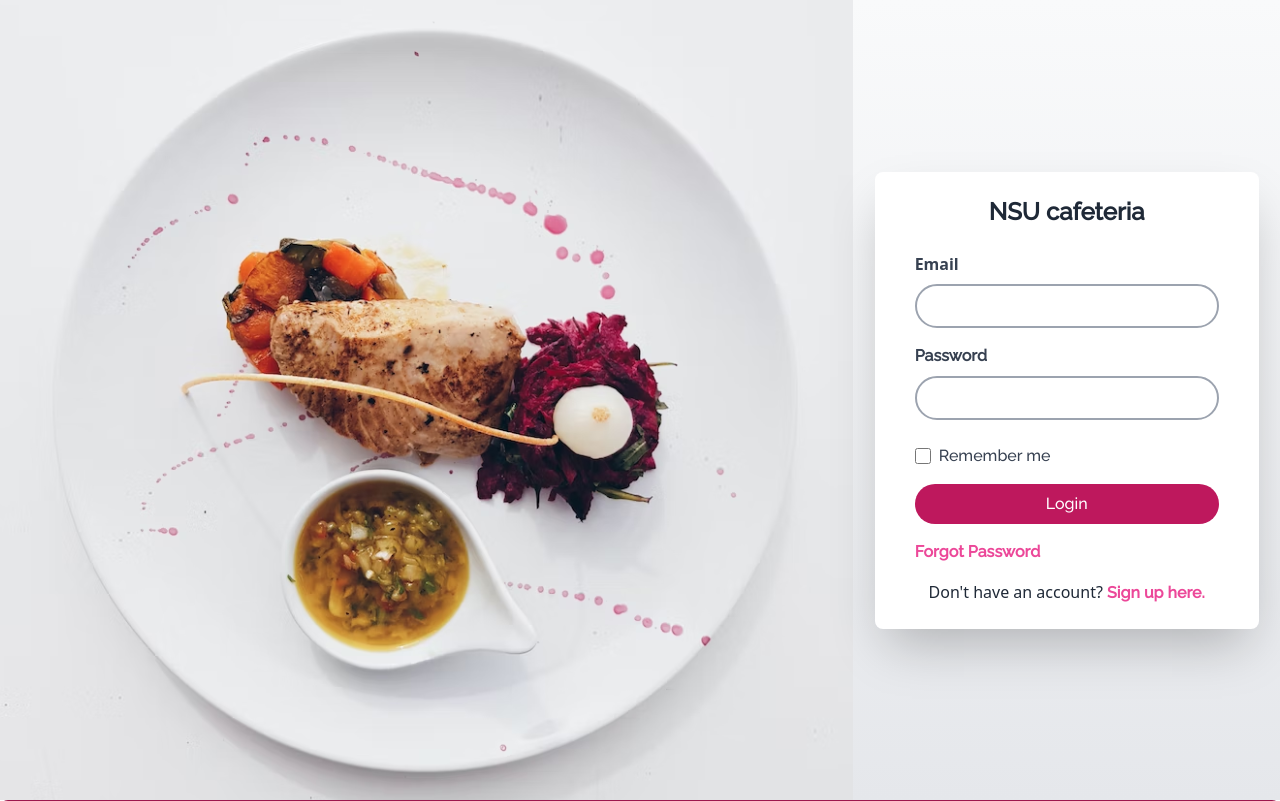
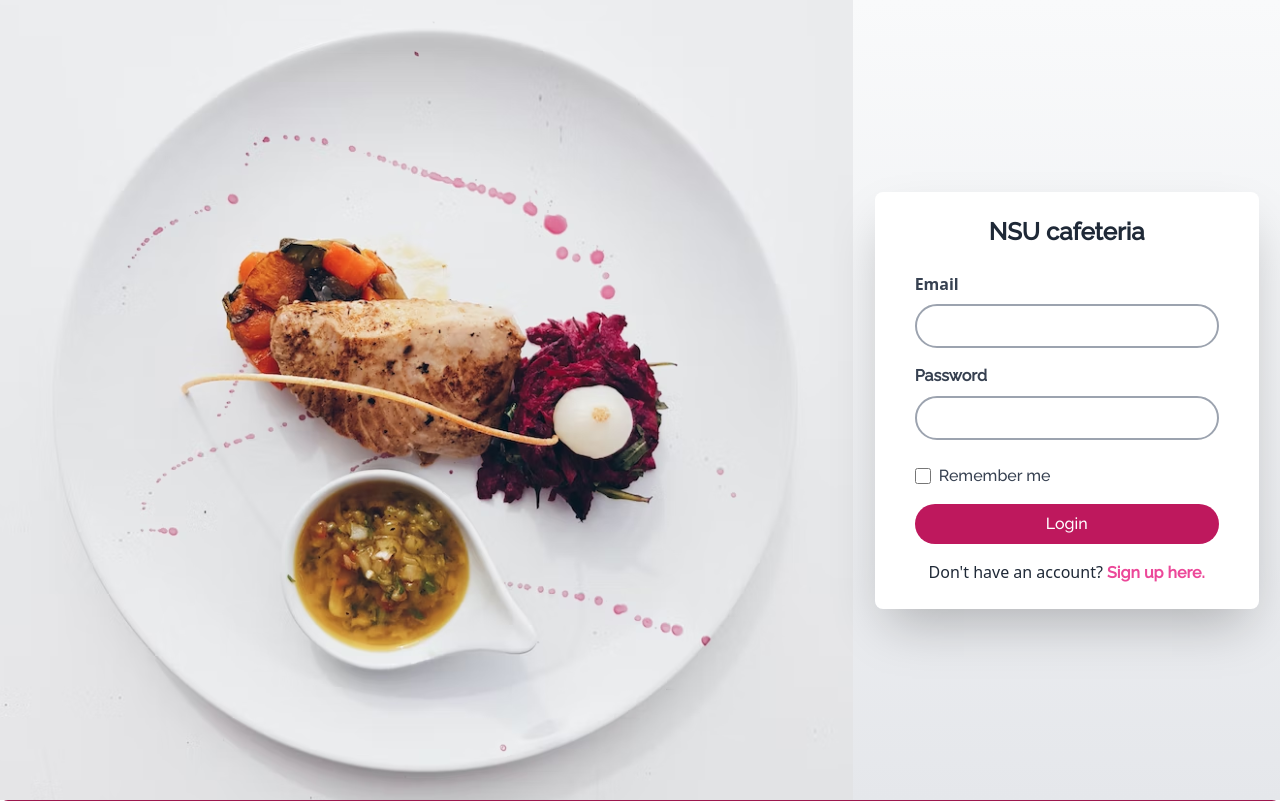
Before and after one commit to zahirulnahid/CSE-482-Online-Canteen-Order-and-Queue-System, a PHP site: page /output/login.php in a window 1280 px wide. Shown: the top 801 px of the page. Run offline with PHP 8.4, Linux system fonts and the light colour scheme; style sheets or scripts are compiled from the project's sources; some libraries are stand-ins or nearby versions.

Commit message:
Update login.php
removed forgot password as it was not there

```diff
--- a/output/login.php
+++ b/output/login.php
@@ -79,8 +79,8 @@ unset($_COOKIE['user']); ?>
           <!--LOGIN FORM ENDS  -->
 
 
-          <a href="./forgotPassword.php"
-            class="text-pink-500 font-raleway hover:text-pink-700 block mt-4 font-bold hover:translate-x-0">Forgot Password</a>
+          <!-- <a href="./forgotPassword.php"
+            class="text-pink-500 font-raleway hover:text-pink-700 block mt-4 font-bold hover:translate-x-0">Forgot Password</a> -->
           <p class="text-gray-800 mt-4 text-center">Don't have an account?
             <a href="signUp.php" class="text-pink-500 font-raleway font-bold hover:text-pink-700 hover:translate-x-0">Sign up
               here.</a>
```
